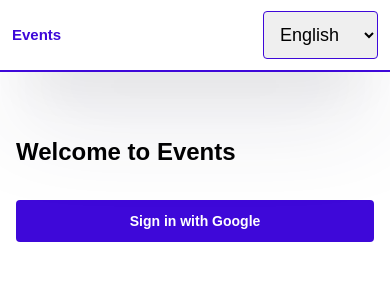
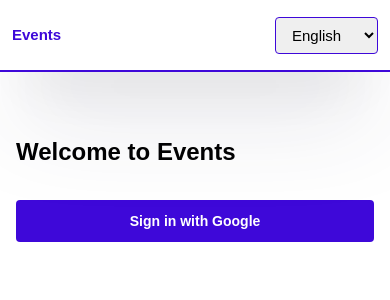
Before and after one commit to apersic/google-events, a React (Create React App) app: page /login in a window 390 px wide. Shown: the top 300 px of the page. Built offline with nearby package versions, Linux system fonts and the light colour scheme; no server answers.

Commit message:
Add responsive fix

```diff
--- a/src/pages/events/components/EventComponent.styles.ts
+++ b/src/pages/events/components/EventComponent.styles.ts
@@ -36,6 +36,11 @@ export const DateTime = styled.div`
   justify-content: space-between;
   gap: 8px;
   width: 100%;
+
+  ${responsive.phone} {
+    flex-direction: column;
+    align-items: flex-start;
+  }
 `;
 
 export const EventDates = styled.div`
@@ -100,5 +105,6 @@ export const EventDetails = styled.div`
   ${responsive.phone} {
     width: 100%;
     justify-content: space-between;
+    align-items: flex-end;
   }
 `;
--- a/src/shared/components/LanguagePicker/LanguagePicker.styles.ts
+++ b/src/shared/components/LanguagePicker/LanguagePicker.styles.ts
@@ -1,11 +1,20 @@
 import styled from "styled-components";
 import { colors } from "../../styles/base/colors";
 import { fonts } from "../../styles/base/fonts";
+import { responsive } from "../../styles/utils/responsive";
 
 export const LanguagePicker = styled.select`
-  padding: 12px;
+  display: flex;
+  align-items: center;
+  justify-content: space-between;
+  gap: 12px;
+  padding: 8px 12px;
   border-radius: 4px;
   border: ${colors.listItemBorder};
   font-size: ${fonts.eventSummary.fontSize};
   line-height: ${fonts.eventSummary.lineHeight};
+
+  ${responsive.tablet_portrait} {
+    font-size: ${fonts.title.fontSizeMobile};
+  }
 `;
--- a/src/shared/components/NavBar/NavBar.styles.ts
+++ b/src/shared/components/NavBar/NavBar.styles.ts
@@ -54,6 +54,10 @@ export const UserDetails = styled.div`
   align-items: flex-end;
   justify-content: center;
   gap: 4px;
+
+  ${responsive.phone_small} {
+    display: none;
+  }
 `;
 
 export const UserOptions = styled.div`
--- a/src/shared/styles/utils/responsive.ts
+++ b/src/shared/styles/utils/responsive.ts
@@ -1,4 +1,6 @@
 export const breakpoints = {
+  // 27em => 27 * 16px = 432px
+  phone_small: "27em",
   // 36em => 36 * 16px = 576px
   phone: "36em",
   // 48em => 48 * 16px = 768px
```
